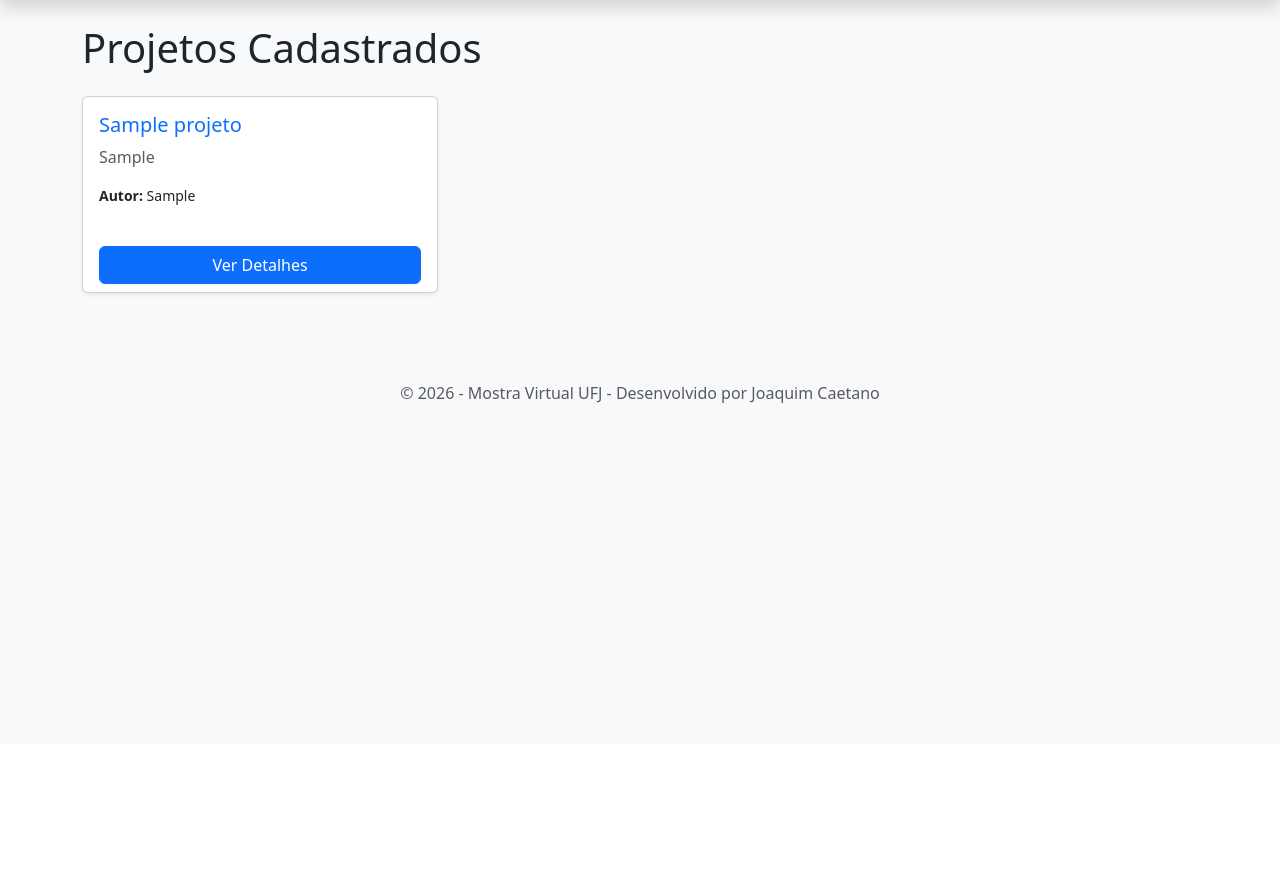
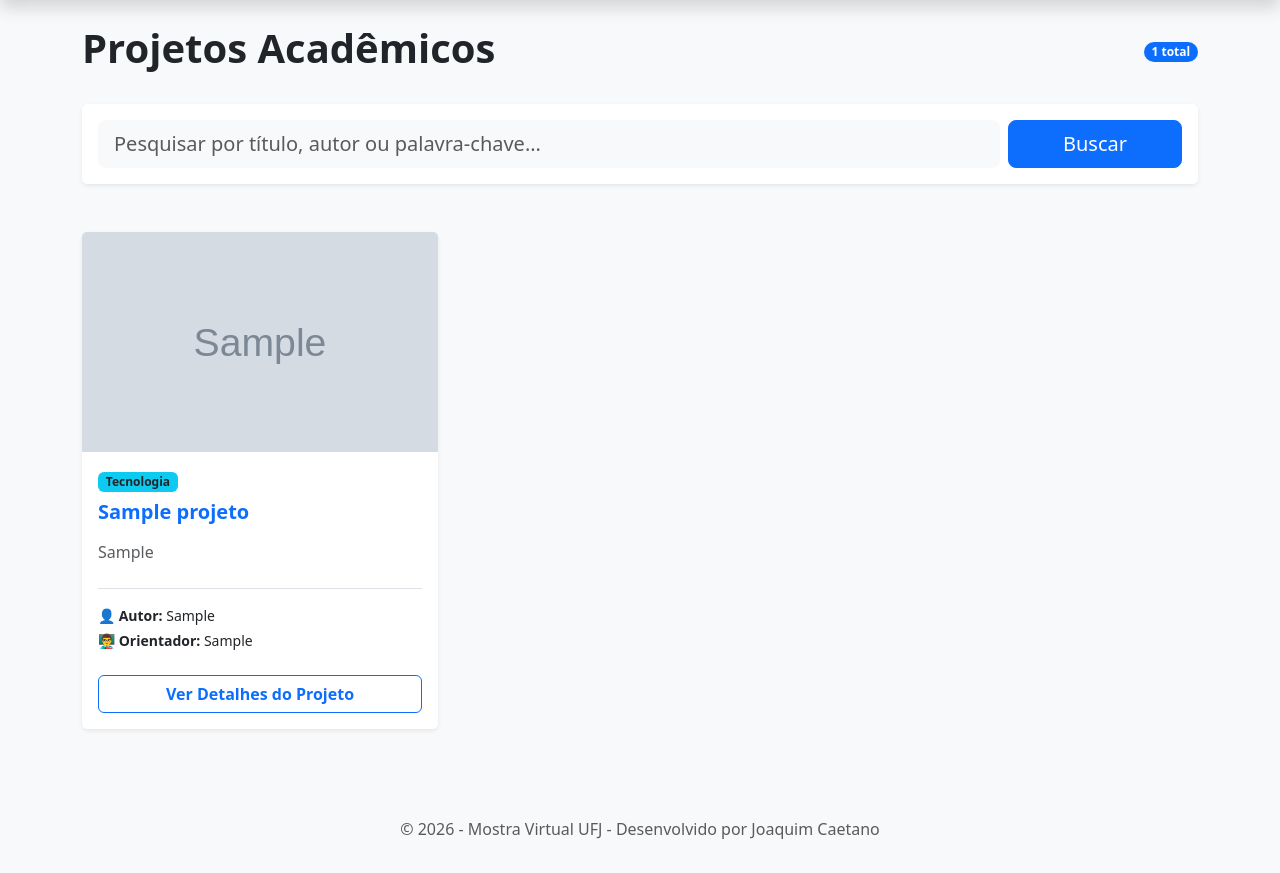
Before and after one commit to joaquimcaetano-creator/project-gallery-django, a Django app: page /projetos/ in a window 1280 px wide. Shown: the part 56-929 px from the top of the page. Before the commit the page ends 459 px from the top, so only its background shows below. Run offline with Django 5.2, Linux system fonts and the light colour scheme; tables that the repository leaves empty hold one stand-in row (values such as "Sample post"); grey boxes marked "Sample" are stand-in pictures.

Commit message:
Sistema completo: Banco de dados, Imagens e Busca

```diff
--- a/config/settings.py
+++ b/config/settings.py
@@ -116,3 +116,8 @@ USE_TZ = True
 # https://docs.djangoproject.com/en/6.0/howto/static-files/
 
 STATIC_URL = 'static/'
+
+import os
+
+MEDIA_URL = '/media/'
+MEDIA_ROOT = os.path.join(BASE_DIR, 'media')
--- a/config/urls.py
+++ b/config/urls.py
@@ -15,9 +15,11 @@ Including another URLconf
     2. Add a URL to urlpatterns:  path('blog/', include('blog.urls'))
 """
 from django.contrib import admin
-from django.urls import path, include # Adicionamos o include aqui
+from django.urls import path, include
+from django.conf import settings
+from django.conf.urls.static import static
 
 urlpatterns = [
     path('admin/', admin.site.urls),
-    path('', include('mostra.urls')), # Isso conecta o seu arquivo novo!
-]
+    path('', include('mostra.urls')),
+] + static(settings.MEDIA_URL, document_root=settings.MEDIA_ROOT) # Isso libera as fotos
--- a/mostra/models.py
+++ b/mostra/models.py
@@ -1,11 +1,22 @@
 from django.db import models
 
 class Projeto(models.Model):
+    # Opções para o administrador escolher
+    AREAS_CHOICES = [
+        ('TEC', 'Tecnologia'),
+        ('SAU', 'Saúde'),
+        ('EDU', 'Educação'),
+        ('HUM', 'Humanas'),
+    ]
+
     titulo = models.CharField(max_length=200)
     resumo = models.TextField()
+    area = models.CharField(max_length=3, choices=AREAS_CHOICES, default='TEC') # Novo campo!
     autor = models.CharField(max_length=150)
     orientador = models.CharField(max_length=150)
+    imagem = models.ImageField(upload_to='projetos/', null=True, blank=True)
     data_cadastro = models.DateTimeField(auto_now_add=True)
 
     def __str__(self):
         return self.titulo
+        return self.titulo
--- a/mostra/templates/mostra/projetos.html
+++ b/mostra/templates/mostra/projetos.html
@@ -3,24 +3,77 @@
 {% block title %}Projetos - Mostra Virtual{% endblock %}
 
 {% block content %}
-<h1 class="mb-4">Projetos Cadastrados</h1>
+<div class="d-flex justify-content-between align-items-center mb-4">
+    <h1 class="display-6 fw-bold text-dark">Projetos Acadêmicos</h1>
+    <span class="badge bg-primary rounded-pill">{{ projetos|length }} total</span>
+</div>
+
+<div class="card shadow-sm border-0 mb-5">
+    <div class="card-body bg-white rounded">
+        <form method="GET" action="{% url 'projetos' %}" class="row g-2">
+            <div class="col-md-10">
+                <input type="text" name="busca" class="form-control form-control-lg border-0 bg-light"
+                       placeholder="Pesquisar por título, autor ou palavra-chave..."
+                       value="{{ request.GET.busca }}">
+            </div>
+            <div class="col-md-2">
+                <button class="btn btn-primary btn-lg w-100" type="submit">Buscar</button>
+            </div>
+        </form>
+    </div>
+</div>
 
 <div class="row">
     {% for p in projetos %}
     <div class="col-md-4 mb-4">
-        <div class="card shadow-sm h-100">
+        <div class="card shadow-sm h-100 border-0 hover-shadow transition">
+
+            {% if p.imagem %}
+                <img src="{{ p.imagem.url }}" class="card-img-top" alt="{{ p.titulo }}" style="height: 220px; object-fit: cover;">
+            {% else %}
+                <div class="bg-secondary text-white d-flex align-items-center justify-content-center" style="height: 220px;">
+                    <i class="bi bi-image" style="font-size: 2rem;"></i>
+                    <span class="ms-2">Sem imagem disponível</span>
+                </div>
+            {% endif %}
+
             <div class="card-body">
-                <h5 class="card-title text-primary">{{ p.titulo }}</h5>
-                <p class="card-text text-muted">{{ p.resumo|truncatewords:20 }}</p>
-                <p class="small"><strong>Autor:</strong> {{ p.autor }}</p>
+                <div class="mb-2">
+                    <span class="badge bg-info text-dark uppercase small fw-bold">
+                        {{ p.get_area_display }}
+                    </span>
+                </div>
+
+                <h5 class="card-title text-primary fw-bold mb-3">{{ p.titulo }}</h5>
+                <p class="card-text text-muted mb-4">{{ p.resumo|truncatewords:15 }}</p>
+
+                <div class="border-top pt-3">
+                    <p class="small mb-1"><strong>👤 Autor:</strong> {{ p.autor }}</p>
+                    <p class="small mb-0"><strong>👨‍🏫 Orientador:</strong> {{ p.orientador }}</p>
+                </div>
             </div>
-            <div class="card-footer bg-transparent border-top-0">
-                <a href="#" class="btn btn-primary w-100">Ver Detalhes</a>
+
+            <div class="card-footer bg-white border-top-0 pb-3">
+                <a href="{% url 'detalhe' p.id %}" class="btn btn-outline-primary w-100 fw-bold">
+                    Ver Detalhes do Projeto
+                </a>
             </div>
         </div>
     </div>
+
     {% empty %}
-    <p>Nenhum projeto cadastrado ainda.</p>
+    <div class="col-12 text-center py-5">
+        <div class="alert alert-light border shadow-sm">
+            <h4 class="text-muted">Ops! Nenhum projeto encontrado.</h4>
+            <p>Tente buscar por termos diferentes ou <a href="{% url 'projetos' %}">limpar a busca</a>.</p>
+        </div>
+    </div>
     {% endfor %}
 </div>
+
+<style>
+    .transition { transition: transform .2s; }
+    .hover-shadow:hover { transform: translateY(-5px); box-shadow: 0 .5rem 1rem rgba(0,0,0,.15)!important; }
+</style>
+
 {% endblock %}
--- a/mostra/views.py
+++ b/mostra/views.py
@@ -10,10 +10,15 @@ def projetos(request):
     lista_projetos = Projeto.objects.all() # Busca todos os projetos do banco
     return render(request, 'mostra/projetos.html', {'projetos': lista_projetos})
 
-# Detalhes de um Projeto (por enquanto continua simples, pois precisa do banco de dados)
+from django.shortcuts import render, get_object_or_404 # Adicione o get_object_or_404
+
+
+# ... as outras views continuam iguais ...
+
 def detalhe(request, id):
-    # Usamos f-string para passar o ID para o template no futuro
-    return render(request, 'mostra/detalhe.html', {'id': id})
+    # Isso busca o projeto pelo ID ou mostra uma página de erro 404 se não existir
+    projeto = get_object_or_404(Projeto, pk=id)
+    return render(request, 'mostra/detalhe.html', {'projeto': projeto})
 
 # Página Sobre a Mostra (vai ler o arquivo sobre.html)
 def sobre(request):
```
Also changed, not shown: media/projetos/Ek4XwhPWMAckz6H.jpg (added), mostra/migrations/0002_projeto_imagem.py (added), mostra/migrations/0003_projeto_area.py (added).
